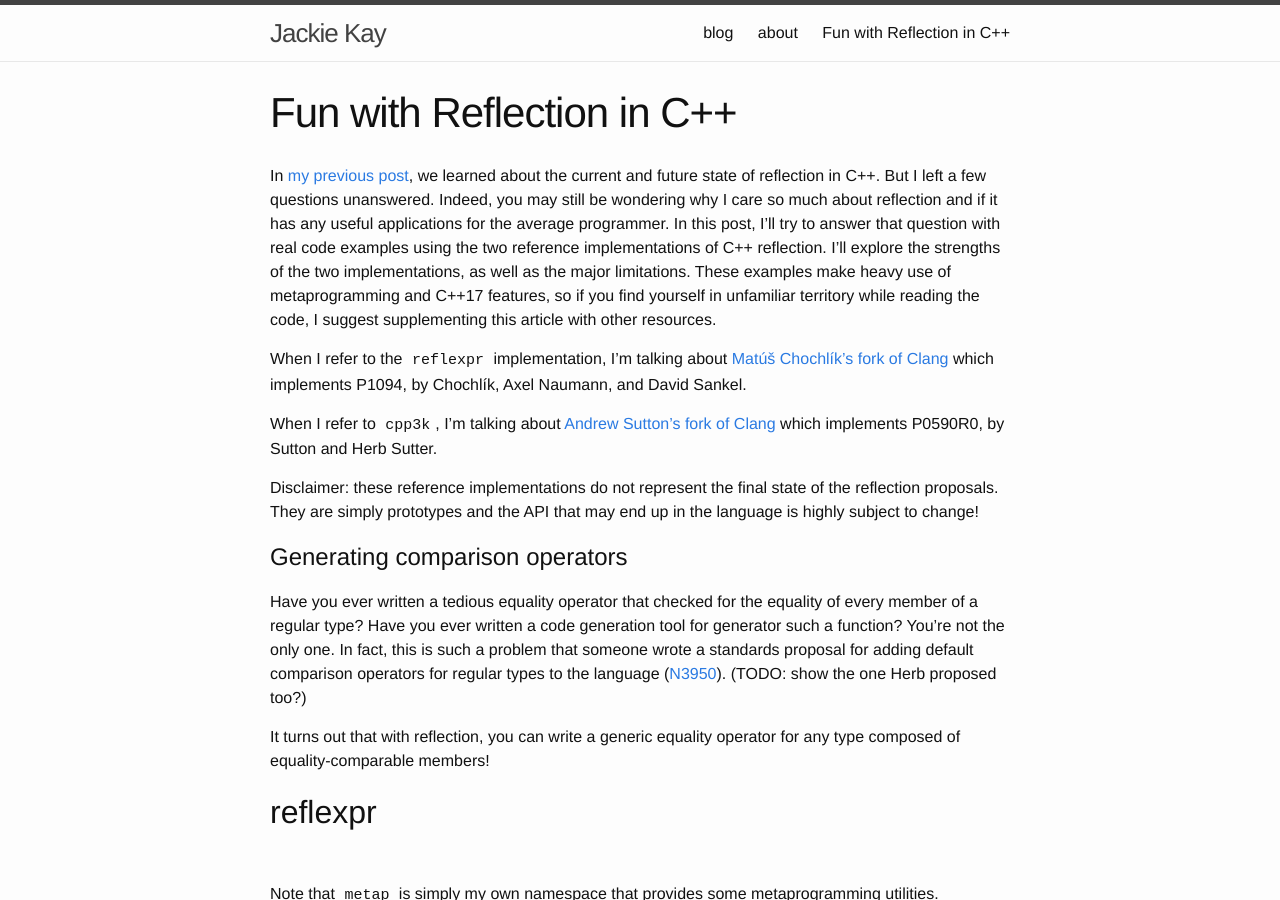
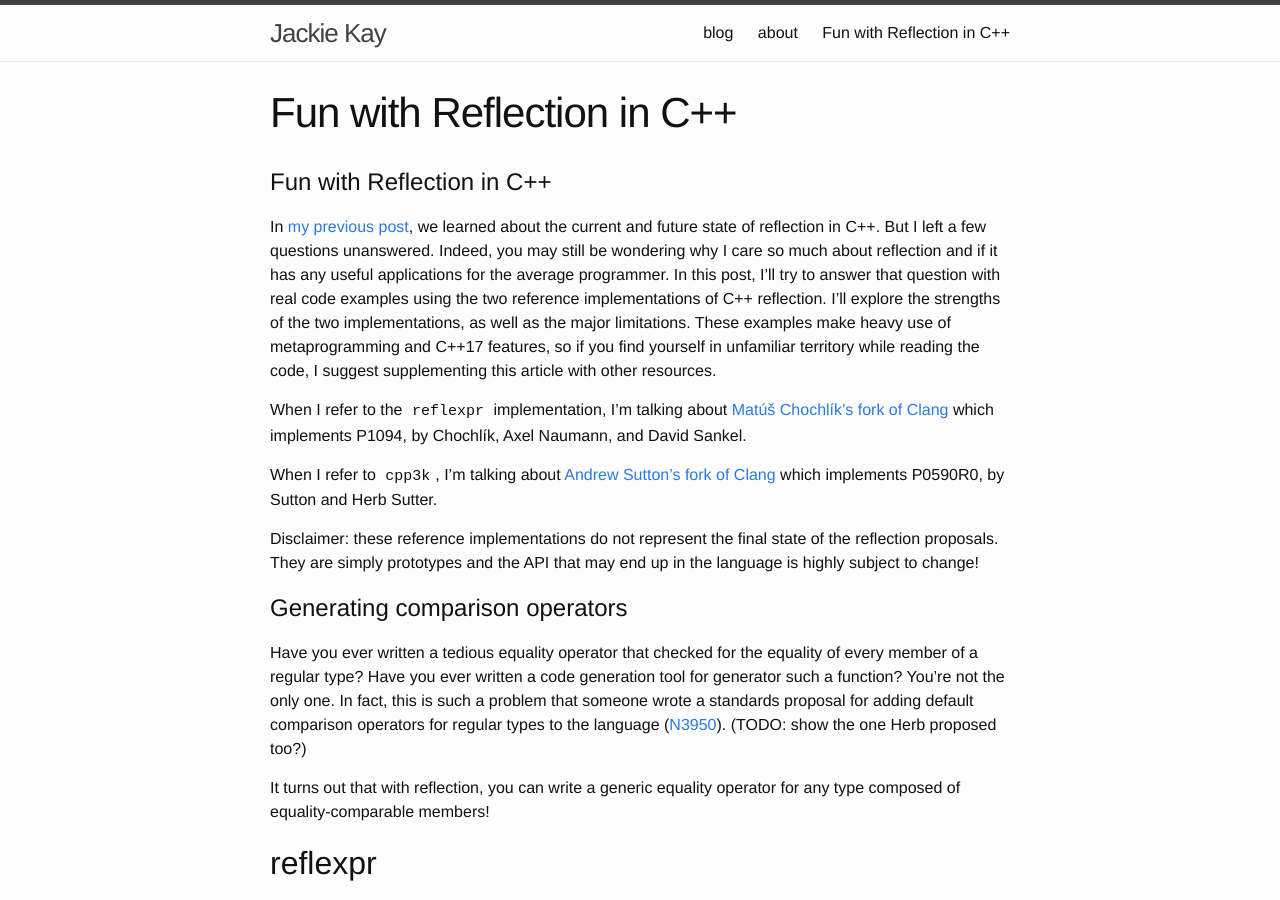
Before and after one commit to jacquelinekay/jacquelinekay.github.io, a Jekyll site: the page built from previews/reflection2.md, in a window 1280 px wide and 900 px high. Built offline with Jekyll 4.4.1, drawn with Linux system fonts in a browser that asks for light colours; our own code applies the rules of GitHub Pages for plain Markdown files; some of the changed lines change nothing that is shown.

Commit message:
make previews folder

```diff
--- a/reflection2.md
+++ b/previews/reflection2.md
@@ -1,7 +1,8 @@
 ---
 layout: post
-title: Fun with Reflection in C++
 ---
+
+# Fun with Reflection in C++
 
 In [my previous post]({{site.baseurl}}/2017/04/13/reflection1.html), we learned about the current and future state of reflection in C++. But I left a few questions unanswered. Indeed, you may still be wondering why I care so much about reflection and if it has any useful applications for the average programmer. In this post, I'll try to answer that question with real code examples using the two reference implementations of C++ reflection. I'll explore the strengths of the two implementations, as well as the major limitations. These examples make heavy use of metaprogramming and C++17 features, so if you find yourself in unfamiliar territory while reading the code, I suggest supplementing this article with other resources.
 
```
